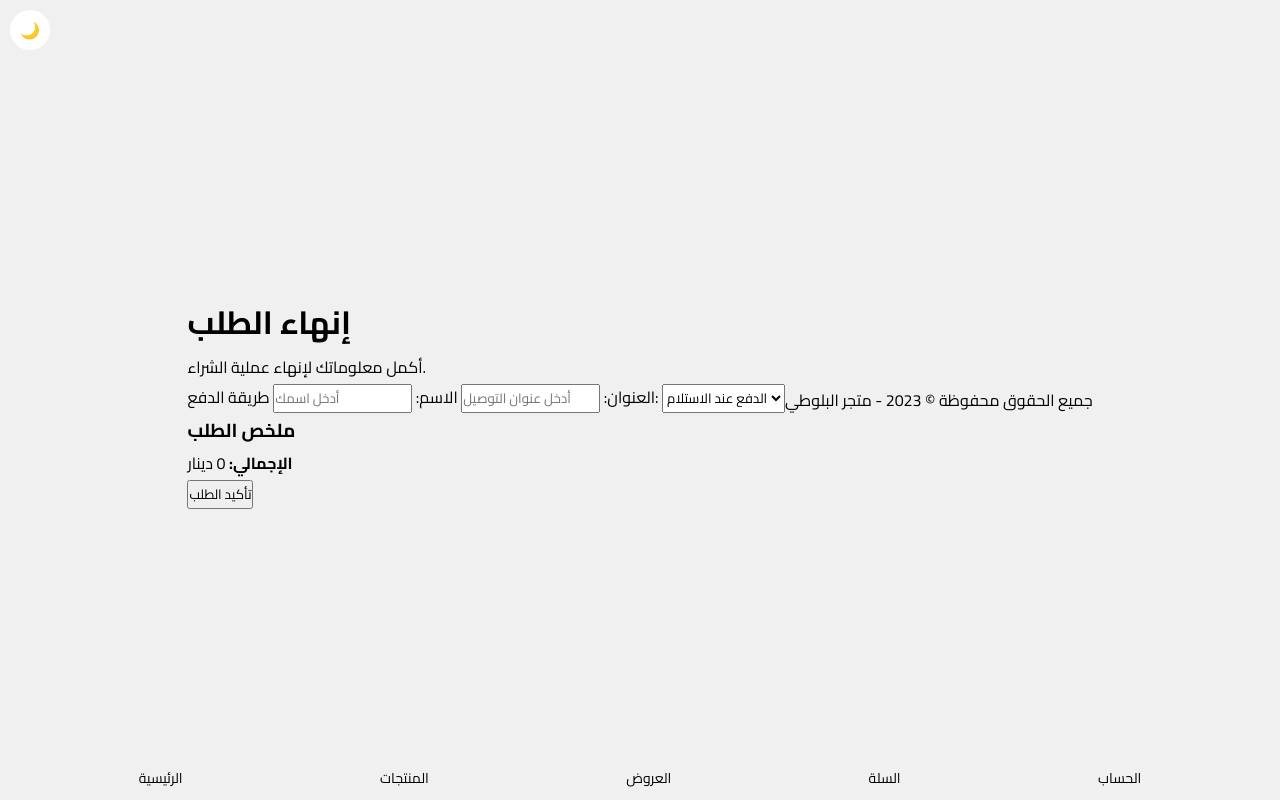
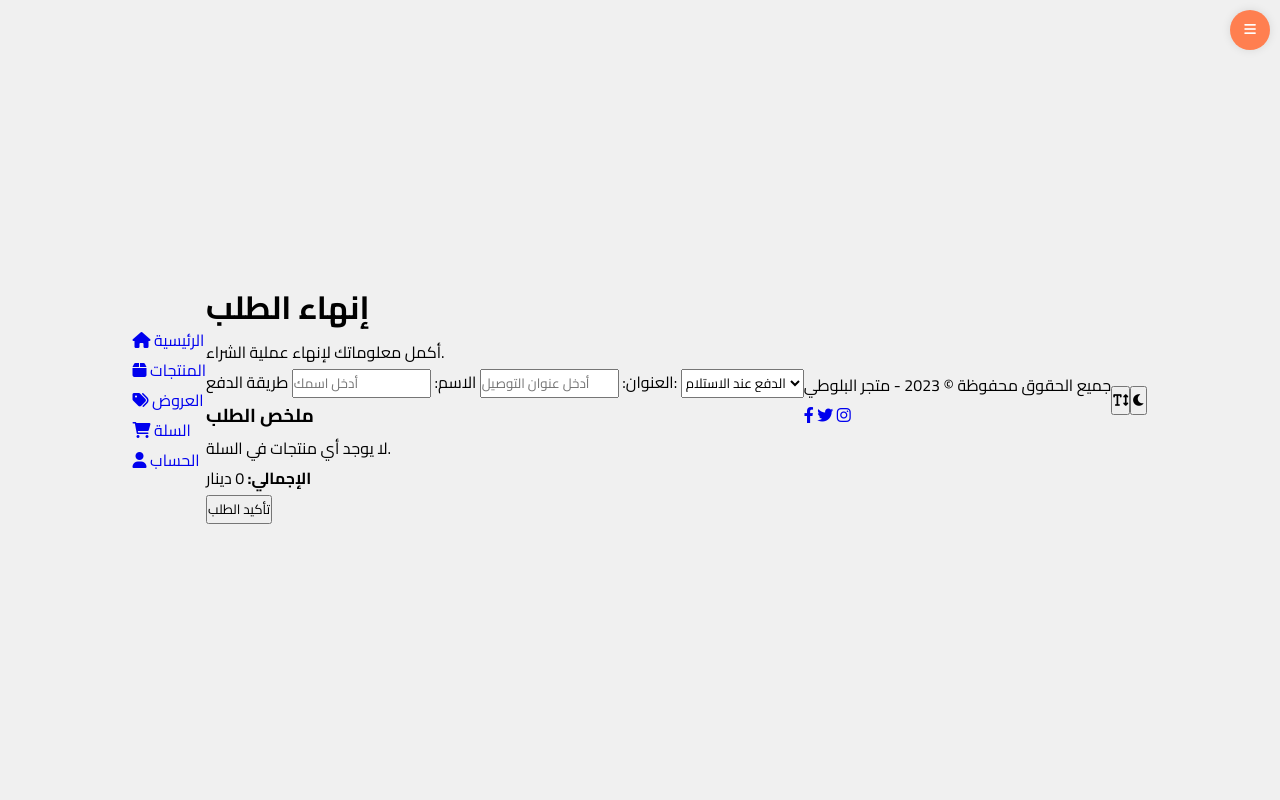
Before and after one commit to albaluwtistore/albaluwti, a plain HTML site: page checkout.html in a window 1280 px wide. Drawn offline with Linux system fonts and the light colour scheme.

Commit message:
Update checkout.html

```diff
--- a/checkout.html
+++ b/checkout.html
@@ -5,66 +5,38 @@
     <meta name="viewport" content="width=device-width, initial-scale=1.0">
     <title>إنهاء الطلب - متجر البلوطي</title>
     <link rel="stylesheet" href="style.css">
-    <style>
-        .dark-mode-toggle {
-            position: absolute;
-            top: 10px;
-            left: 10px;
-            width: 40px;
-            height: 40px;
-            border-radius: 50%;
-            background-color: #fff;
-            display: flex;
-            align-items: center;
-            justify-content: center;
-            cursor: pointer;
-            transition: transform 0.3s ease, background-color 0.3s ease;
-        }
-        .dark-mode-toggle:hover {
-            transform: rotate(180deg);
-            background-color: #ff0000;
-        }
-        body.dark-mode {
-            background-color: #121212;
-            color: #ffffff;
-            transition: background-color 0.3s ease, color 0.3s ease;
-        }
-    </style>
+    <link rel="stylesheet" href="https://cdnjs.cloudflare.com/ajax/libs/font-awesome/6.0.0-beta3/css/all.min.css">
+    <link href="https://fonts.googleapis.com/css2?family=Tajawal:wght@400;700&display=swap" rel="stylesheet">
 </head>
 <body>
-    <!-- Dark mode toggle -->
-    <div class="dark-mode-toggle" onclick="toggleDarkMode()">
-        🌙
-    </div>
-
-    <!-- شريط التنقل الدائري -->
-    <nav class="circular-navbar">
+    <!-- Navbar -->
+    <nav class="navbar">
         <ul>
-            <li class="nav-item active">
+            <li>
                 <a href="index.html">
                     <i class="fas fa-home"></i>
                     <span>الرئيسية</span>
                 </a>
             </li>
-            <li class="nav-item">
+            <li>
                 <a href="products.html">
                     <i class="fas fa-box"></i>
                     <span>المنتجات</span>
                 </a>
             </li>
-            <li class="nav-item">
+            <li>
                 <a href="offers.html">
                     <i class="fas fa-tags"></i>
                     <span>العروض</span>
                 </a>
             </li>
-            <li class="nav-item">
+            <li>
                 <a href="cart.html">
                     <i class="fas fa-shopping-cart"></i>
                     <span>السلة</span>
                 </a>
             </li>
-            <li class="nav-item">
+            <li>
                 <a href="account.html">
                     <i class="fas fa-user"></i>
                     <span>الحساب</span>
@@ -112,31 +84,18 @@
         </div>
     </div>
 
+    <!-- Footer -->
     <footer>
         <p>جميع الحقوق محفوظة &copy; 2023 - متجر البلوطي</p>
-        <div class="social-links" style="font-size: 2em; text-align: center;">
+        <div class="social-links">
             <a href="#"><i class="fab fa-facebook-f"></i></a>
             <a href="#"><i class="fab fa-twitter"></i></a>
             <a href="#"><i class="fab fa-instagram"></i></a>
         </div>
     </footer>
 
+    <script src="script.js"></script>
     <script>
-        // دالة لإظهار أو إخفاء الشريط الجانبي
-        function toggleSidebar() {
-            const sidebar = document.getElementById('sidebar');
-            const menuIcon = document.querySelector('.menu-icon');
-            sidebar.classList.toggle('active');
-            menuIcon.classList.toggle('active');
-        }
-
-        // دالة لإرسال الطلب (وهمية)
-        function sendEmail(event) {
-            event.preventDefault();
-            alert('تم إرسال الطلب بنجاح!');
-        }
-
-        // دالة لتحميل عناصر السلة وعرضها في ملخص الطلب
         function loadCartItems() {
             const cartItems = JSON.parse(localStorage.getItem('cart')) || [];
             const orderItemsList = document.getElementById('order-items');
@@ -145,12 +104,16 @@
             let total = 0;
             orderItemsList.innerHTML = '';
 
+            if (cartItems.length === 0) {
+                orderItemsList.innerHTML = '<li>لا يوجد أي منتجات في السلة.</li>';
+            } else {
                 cartItems.forEach(item => {
                     const li = document.createElement('li');
                     li.textContent = `${item.name} - ${item.price} دينار`;
                     orderItemsList.appendChild(li);
                     total += item.price;
                 });
+            }
 
             orderTotal.textContent = total;
         }
@@ -158,8 +121,11 @@
         // تحميل عناصر السلة عند فتح الصفحة
         window.onload = loadCartItems;
 
-        function toggleDarkMode() {
-            document.body.classList.toggle('dark-mode');
+        function sendEmail(event) {
+            event.preventDefault();
+            alert('تم إرسال الطلب بنجاح!');
+            localStorage.removeItem('cart');
+            window.location.href = 'index.html';
         }
     </script>
 </body>
```
Lines whose indentation alone changed are shown as unchanged.
